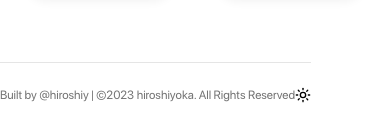
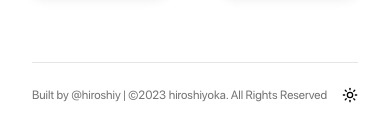
Before and after one commit to hiroshiyoka/hiroshiy.bento, a Next.js app: page / in a window 390 px wide. Shown: the part 1117-1257 px from the top of the page. Before the commit the page ends 1220 px from the top, so only its background shows below. Built offline with nearby package versions, Linux system fonts and the light colour scheme.

Commit message:
feat: create responsive design

```diff
--- a/app/page.tsx
+++ b/app/page.tsx
@@ -7,7 +7,7 @@ export default function Home() {
     <main className="flex flex-col xl:flex-row flex-1 h-full w-full gap-10">
       <LeftSide />
       <RightSide />
-      <div className="flex xl:hidden">
+      <div className="flex xl:hidden px-8 pb-10 w-full">
         <Footer />
       </div>
     </main>
--- a/components/footer.tsx
+++ b/components/footer.tsx
@@ -3,7 +3,7 @@ import { ThemeToggle } from "./theme.toggle";
 
 const Footer = () => {
   return (
-    <div className="border-t border-neutral-200 dark:border-neutral-800 pt-6 text-xs flex items-center justify-between">
+    <div className="border-t w-full border-neutral-200 dark:border-neutral-800 pt-6 text-xs flex items-center justify-between">
       <div className="text-neutral-500">
         Built by @hiroshiy | ©2023 hiroshiyoka. All Rights Reserved
       </div>
```
